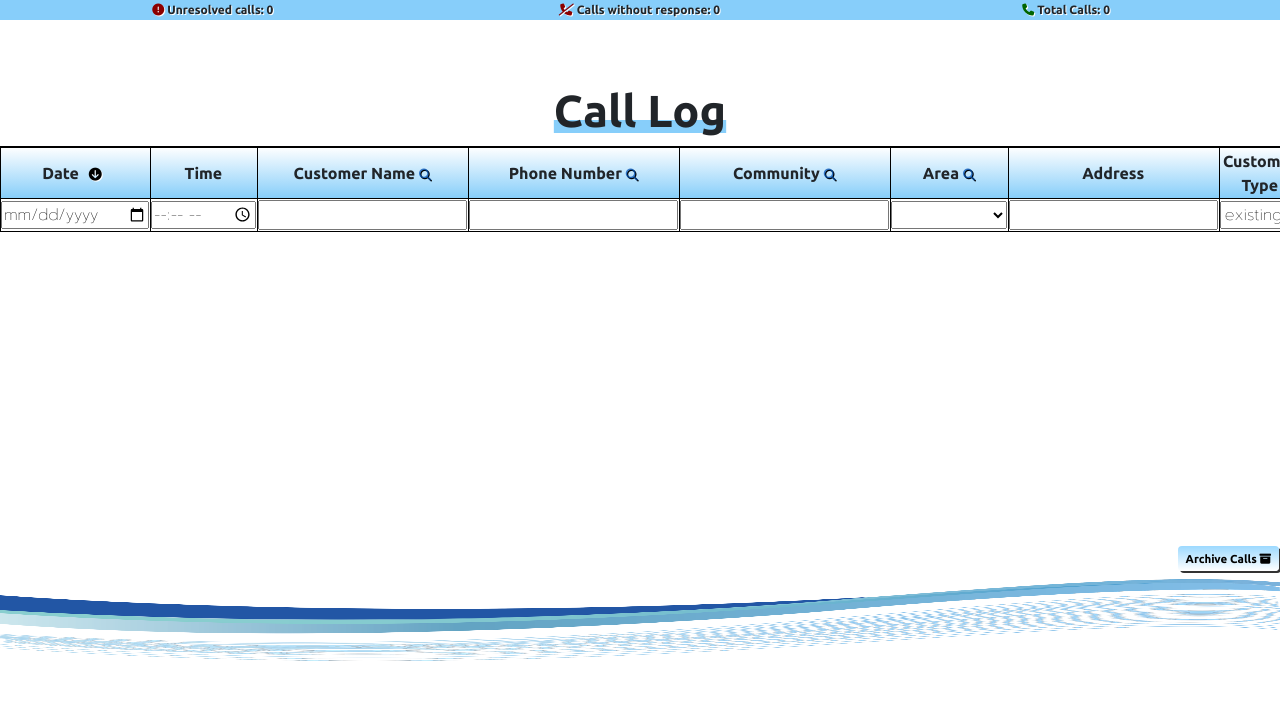
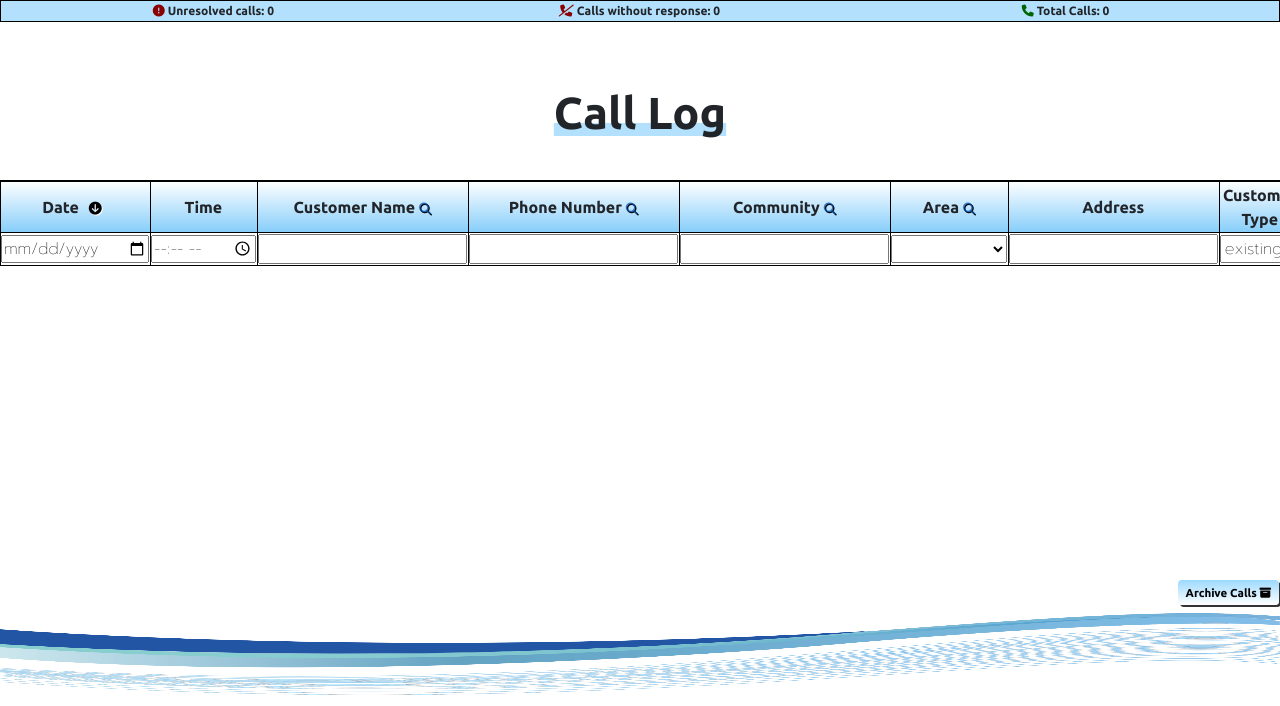
Before and after one commit to ahndawn/call-log, a Flask app: page /calls in a window 1280 px wide. Shown: the part 94-800 px from the top of the page. Run offline with Flask 3, Linux system fonts and the light colour scheme; data that the repository does not hold is empty; some libraries are stand-ins or nearby versions.

Commit message:
change main color css

```diff
--- a/static/app.css
+++ b/static/app.css
@@ -5,13 +5,14 @@
 h1 {
   font-family: 'Ubuntu', sans-serif;
   text-decoration: underline;
-  text-decoration-color: lightskyblue;
+  text-decoration-color: rgb(179, 225, 253);
   text-decoration-thickness: 0.3em;
-  text-underline-offset: -0.15em ;
+  text-underline-offset: -0.13em ;
   text-decoration-skip-ink: none;
   text-align: center;
   font-size: 3.5vw;
   padding-top: 5%;
+  padding-bottom: 2.5%;
 }
 
 .call-log-head {
@@ -41,17 +42,16 @@
 
 /* status bar table */
 .status-bar{
-  border: none;
+  border-bottom: .5px solid black;
 }
 
 .call-data{
-  background-color: lightskyblue;
+  background-color: rgb(179, 225, 253);
   font-family: 'Ubuntu', sans-serif;
   width: 100px;
   height: fit-content;
   border: none;
   font-size: 12px;
-  text-shadow: white 1px 1px;
 }
 
 /* search magnifying glass button on calls table */
```
